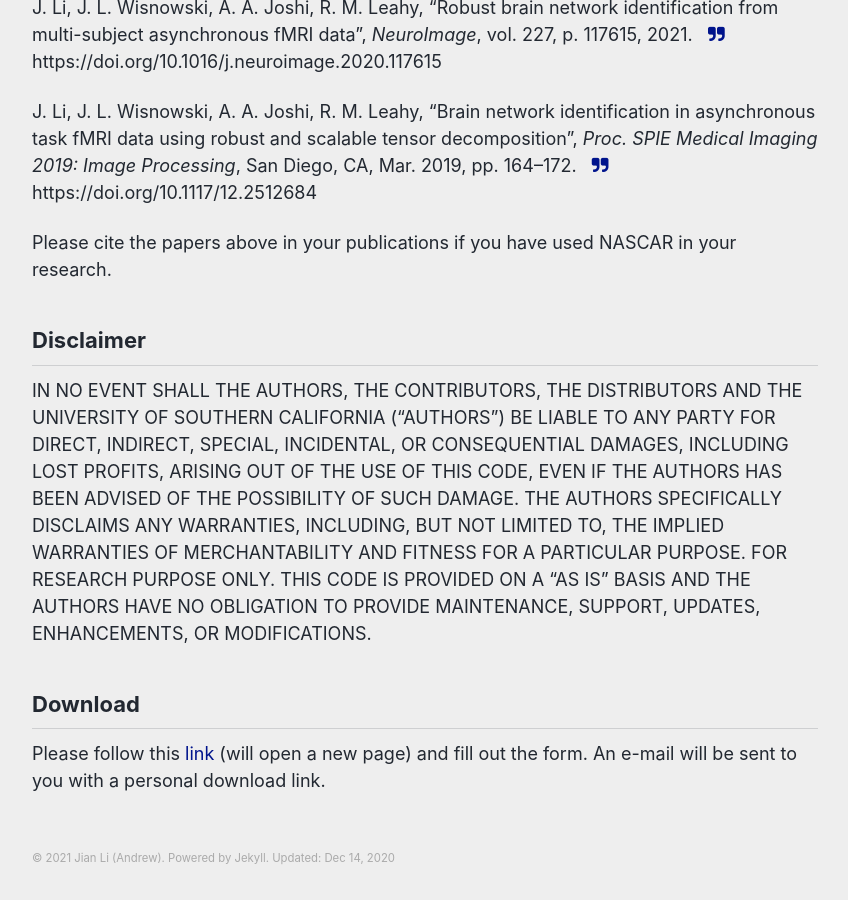
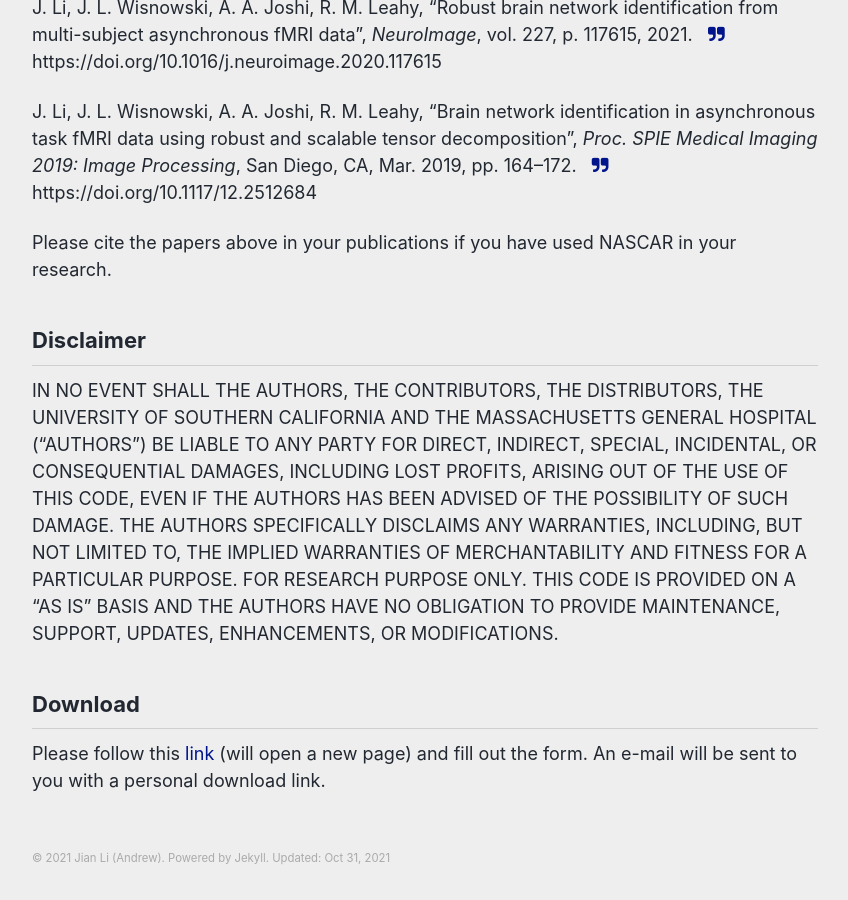
Before and after one commit to silencer1127/silencer1127.github.io, a Jekyll site: the page built from _pages/software/NASCAR/nascar_main.md, in a window 1280 px wide and 900 px high, scrolled down 1468 px. Shown: the whole window, without its empty margins (290-1138 px from the left). Built offline with Jekyll 4.4.1, drawn with Linux system fonts in a browser that asks for light colours; comment, search, counter and statistics services are not loaded.

Commit message:
updated NASCAR disclaimer for a new release

```diff
--- a/_pages/software/NASCAR/nascar_main.md
+++ b/_pages/software/NASCAR/nascar_main.md
@@ -3,7 +3,7 @@ title: "NASCAR"
 category: "main"
 permalink: /software/NASCAR/nascar_main
 layout: single
-date: 2020-12-14
+date: 2021-10-31
 ---
 
 # **<center>Nadam-accelerated Scalable and Robust CP Decomposition</center>**
@@ -28,7 +28,7 @@ Please cite the papers above in your publications if you have used NASCAR in you
 
 ## Disclaimer
 
-IN NO EVENT SHALL THE AUTHORS, THE CONTRIBUTORS, THE DISTRIBUTORS AND THE UNIVERSITY OF SOUTHERN CALIFORNIA ("AUTHORS") BE LIABLE TO ANY PARTY FOR DIRECT, INDIRECT, SPECIAL, INCIDENTAL, OR CONSEQUENTIAL DAMAGES, INCLUDING LOST PROFITS, ARISING OUT OF THE USE OF THIS CODE, EVEN IF THE AUTHORS HAS BEEN ADVISED OF THE POSSIBILITY OF SUCH DAMAGE. THE AUTHORS SPECIFICALLY DISCLAIMS ANY WARRANTIES, INCLUDING, BUT NOT LIMITED TO, THE IMPLIED WARRANTIES OF MERCHANTABILITY AND FITNESS FOR A PARTICULAR PURPOSE. FOR RESEARCH PURPOSE ONLY. THIS CODE IS PROVIDED ON A "AS IS" BASIS AND THE AUTHORS HAVE NO OBLIGATION TO PROVIDE MAINTENANCE, SUPPORT, UPDATES, ENHANCEMENTS, OR MODIFICATIONS.
+IN NO EVENT SHALL THE AUTHORS, THE CONTRIBUTORS, THE DISTRIBUTORS, THE UNIVERSITY OF SOUTHERN CALIFORNIA AND THE MASSACHUSETTS GENERAL HOSPITAL ("AUTHORS") BE LIABLE TO ANY PARTY FOR DIRECT, INDIRECT, SPECIAL, INCIDENTAL, OR CONSEQUENTIAL DAMAGES, INCLUDING LOST PROFITS, ARISING OUT OF THE USE OF THIS CODE, EVEN IF THE AUTHORS HAS BEEN ADVISED OF THE POSSIBILITY OF SUCH DAMAGE. THE AUTHORS SPECIFICALLY DISCLAIMS ANY WARRANTIES, INCLUDING, BUT NOT LIMITED TO, THE IMPLIED WARRANTIES OF MERCHANTABILITY AND FITNESS FOR A PARTICULAR PURPOSE. FOR RESEARCH PURPOSE ONLY. THIS CODE IS PROVIDED ON A "AS IS" BASIS AND THE AUTHORS HAVE NO OBLIGATION TO PROVIDE MAINTENANCE, SUPPORT, UPDATES, ENHANCEMENTS, OR MODIFICATIONS.
 
 ## Download
 
```
